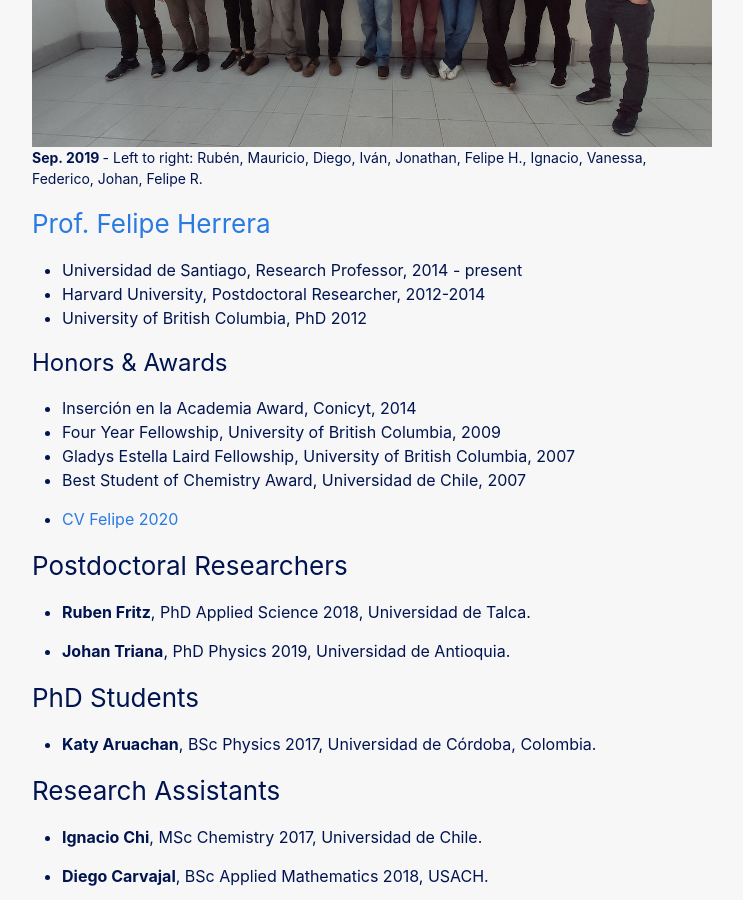
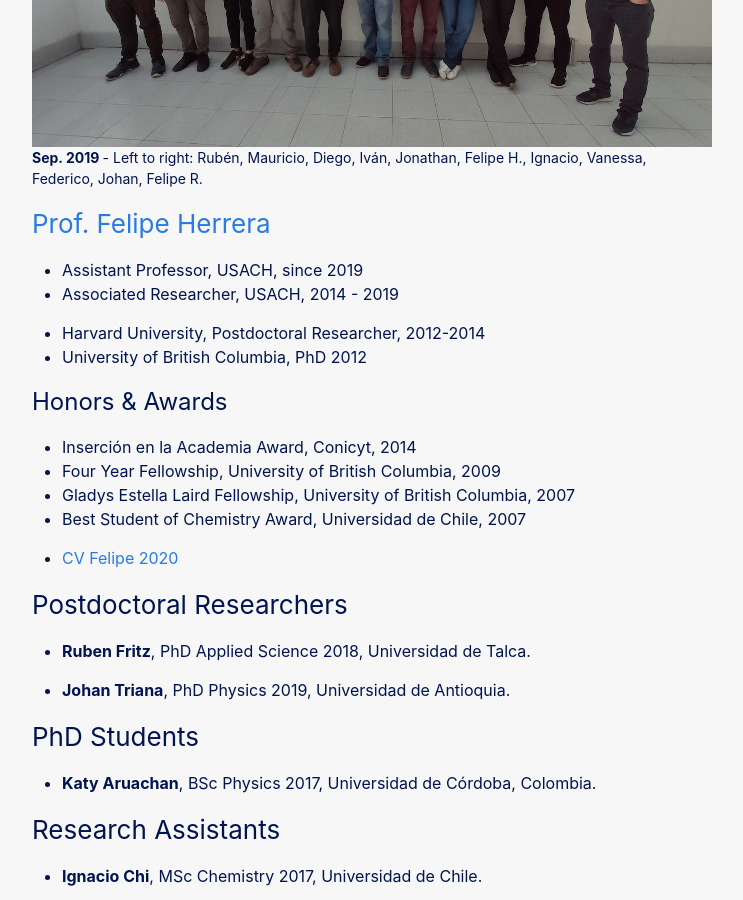
Before and after one commit to fherreralab/fherreralab.github.io, a Jekyll site: the page built from people.md, in a window 1280 px wide and 900 px high, scrolled down 411 px. Shown: the whole window, without its empty margins (268-1011 px from the left). Built offline with Jekyll 4.4.1, drawn with Linux system fonts in a browser that asks for light colours.

Commit message:
updated cv & bio

```diff
--- a/people.md
+++ b/people.md
@@ -15,7 +15,10 @@ permalink: /people/
 
 ### [Prof. Felipe Herrera](/about/)
 
- - Universidad de Santiago, Research Professor, 2014 - present
+ - Assistant Professor, USACH, since 2019
+ - Associated Researcher, USACH, 2014 - 2019
+
+
  - Harvard University, Postdoctoral Researcher, 2012-2014
  - University of British Columbia, PhD 2012
 
```
Also changed, not shown: 3 other files.
